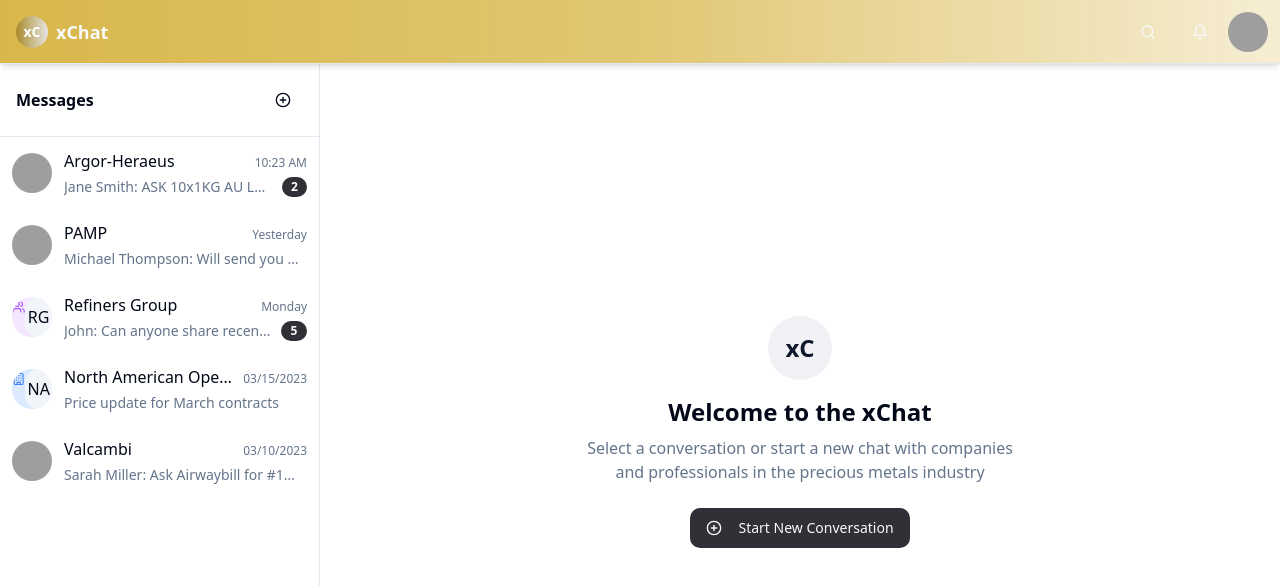
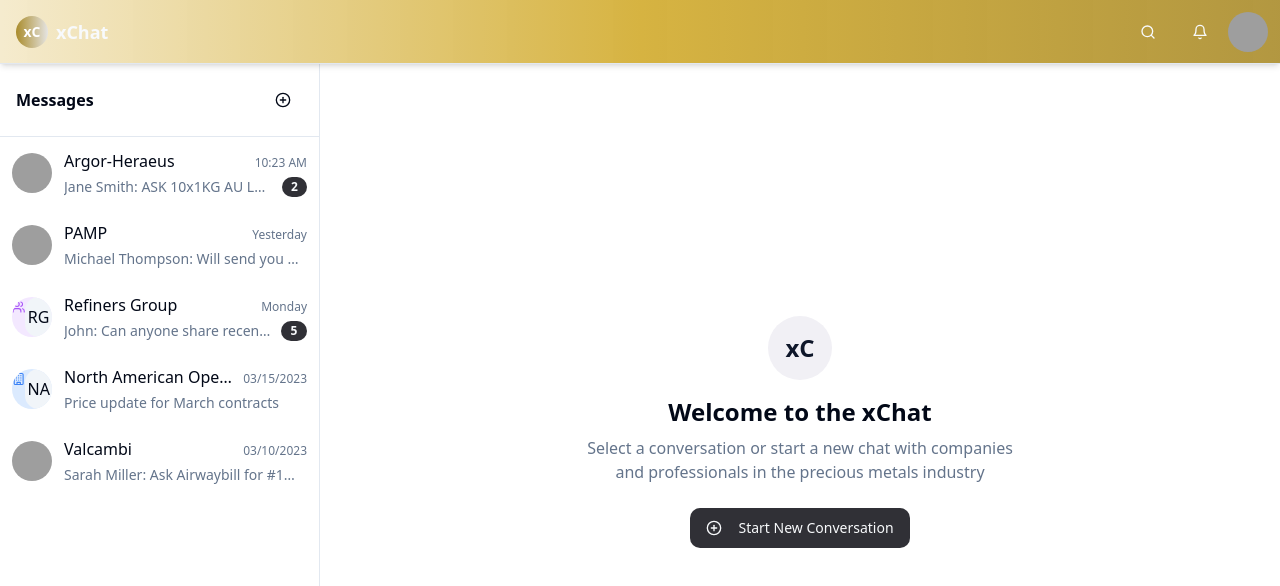
Before and after one commit to aXedras/xchat, a React (Vite) app: page /dashboard in a window 1280 px wide. Shown: the top 586 px of the page. Built offline with nearby package versions, Linux system fonts and the light colour scheme; grey boxes are pictures that could not be loaded.

Commit message:
Refactor: Improve golden color and gradient
Adjust golden color and gradient direction for a more intense and shiny appearance.

```diff
--- a/src/components/Header.tsx
+++ b/src/components/Header.tsx
@@ -32,7 +32,7 @@ const Header = () => {
   };
 
   return (
-    <header className="h-16 border-b border-border flex items-center justify-between px-4 bg-gradient-to-r from-gold/90 via-gold/70 to-gold-light/80 backdrop-blur-sm shadow-md">
+    <header className="h-16 border-b border-border flex items-center justify-between px-4 bg-gradient-to-r from-gold-light/90 via-gold/95 to-gold-dark/90 backdrop-blur-sm shadow-md">
       <div className="flex items-center">
         <div
           className="flex items-center gap-2 cursor-pointer hover:opacity-80 transition-opacity"
```
